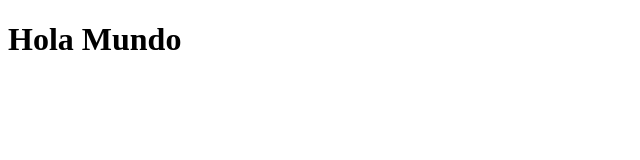
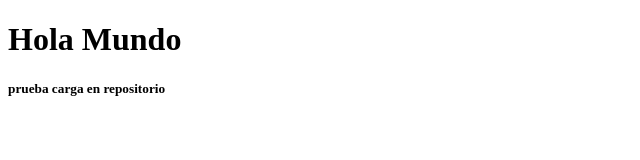
Before and after one commit to kevinfrai07/unad, a plain HTML site: page index.html in a window 1280 px wide. Shown: the whole page, without its empty margins (0-640 px from the left). Drawn offline with Linux system fonts and the light colour scheme.

Commit message:
Update index.html

```diff
--- a/index.html
+++ b/index.html
@@ -5,5 +5,6 @@
 </head>
 <body>
 <h1>Hola Mundo</h1>
+<h5>prueba carga en repositorio</h5>
 </body>
 </html>
```
